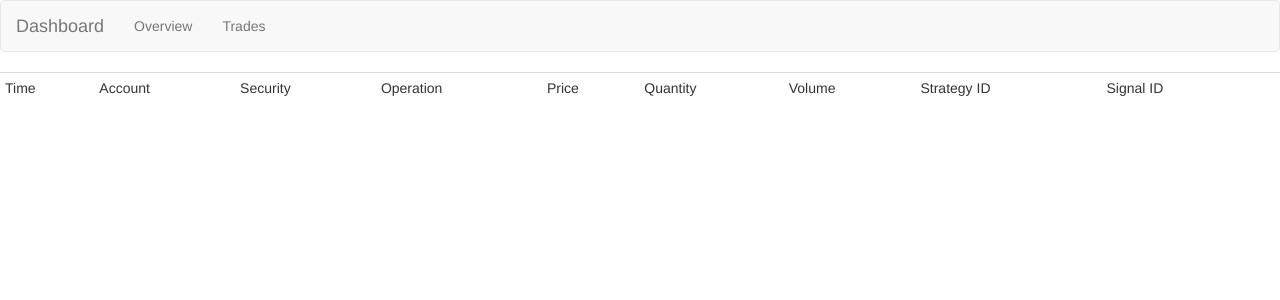
After one commit to asakul/atrade_dashboard, a Django app: template templates/dashboard/trades.html in a window 1280 px wide. The commit adds this page. Shown: the top 300 px of the page. Run offline with Django 3.2, Linux system fonts and the light colour scheme; the template is opened without the code that fills it, so the values that code supplies are empty; some libraries are stand-ins or nearby versions.

Commit message:
Basic trade sink functionality

```diff
--- a/templates/dashboard/base.html
+++ b/templates/dashboard/base.html
@@ -16,6 +16,7 @@
         </div>
         <ul class="nav navbar-nav">
             <li><a href="{% url 'overview' %}">Overview</a></li>
+            <li><a href="{% url 'trades_index' %}">Trades</a></li>
         </ul>
     </nav>
 
--- /dev/null
+++ b/templates/dashboard/trades.html
@@ -0,0 +1,33 @@
+{% extends "dashboard/base.html" %}
+{% load mathfilters %}
+
+{% block content %}
+<table class="table table-condensed">
+    <tr>
+        <td>Time</td>
+        <td>Account</td>
+        <td>Security</td>
+        <td>Operation</td>
+        <td>Price</td>
+        <td>Quantity</td>
+        <td>Volume</td>
+        <td>Strategy ID</td>
+        <td>Signal ID</td>
+        <td></td>
+    </tr>
+{% for trade in trades %}
+    <tr>
+        <td>{{ trade.timestamp }}</td>
+        <td>{{ trade.account }}</td>
+        <td>{{ trade.security }}</td>
+        <td>{% if trade.quantity > 0 %} Buy {% else %} Sell {% endif %}</td>
+        <td>{{ trade.price }}</td>
+        <td>{{ trade.quantity|abs }}</td>
+        <td>{{ trade.volume|stringformat:".3f"}} {{ trade.volumeCurrency }}</td>
+        <td>{{ trade.strategyId }}</td>
+        <td>{{ trade.signalId }}</td>
+        <td><button type="button" class="btn btn-danger" onclick="if(window.confirm('Confirm deletion')) { document.location.href = '/delete_trade?id={{ trade.pk }}'}; return false;">Delete</button></td>
+    </tr>
+{% endfor %}
+</table>
+{% endblock %}
--- a/urls.py
+++ b/urls.py
@@ -7,5 +7,6 @@ urlpatterns = [
         url(r'^$', views.overview, name='overview'),
         url(r'^add_instance$', views.add_instance, name='add_instance'),
         url(r'^delete_instance/(?P<instance_id>[^/]+)$', views.delete_instance, name='delete_instance'),
+        url(r'^trades/$', views.trades_index, name='trades_index'),
 
 ]
```
Also changed, not shown: models.py (+13 -0 lines), tradesink.py (added, +55 -0 lines), views.py (+9 -1 lines), migrations/0002_trade.py (added).
